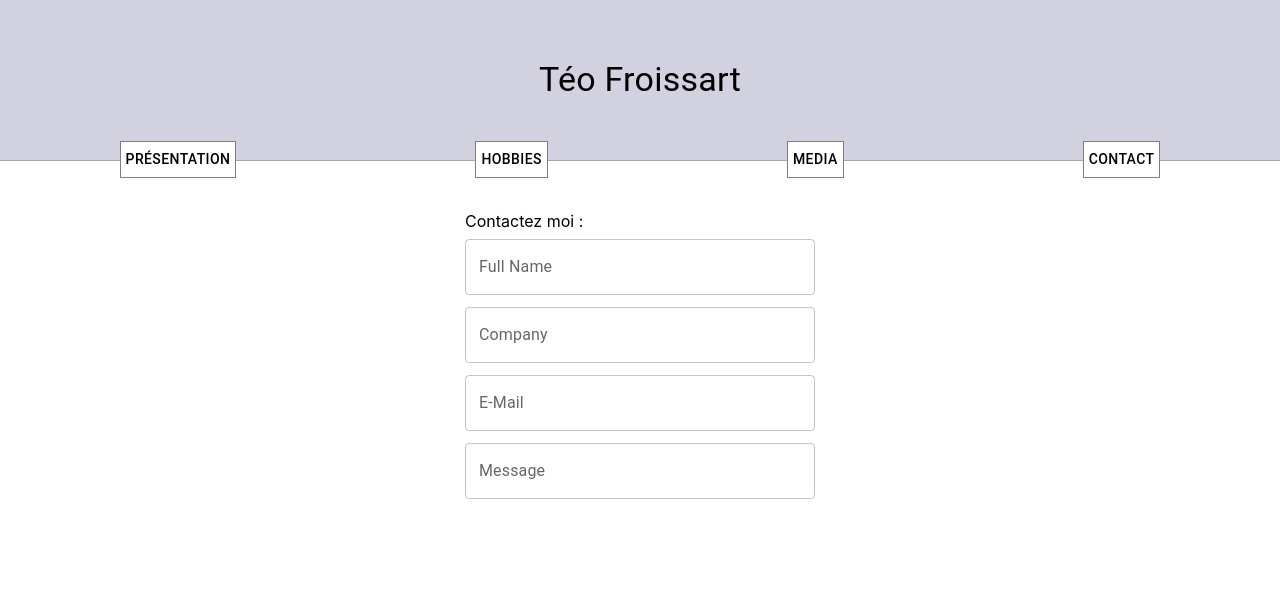
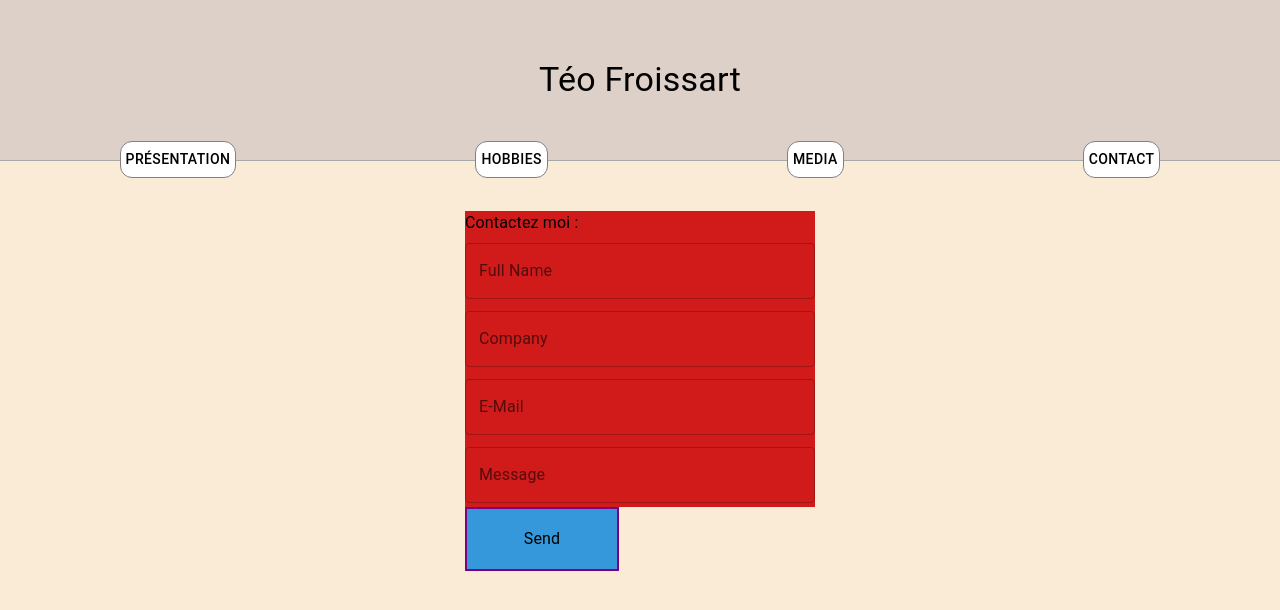
Before and after one commit to Arwcroc/site_moi, a React (Create React App) app in the folder frontend/: page /contact in a window 1280 px wide. Shown: the top 610 px of the page. Built offline with nearby package versions, Linux system fonts and the light colour scheme.

Commit message:
test contact page

```diff
--- a/frontend/package.json
+++ b/frontend/package.json
@@ -6,7 +6,7 @@
     "@emotion/react": "^11.11.1",
     "@emotion/styled": "^11.11.0",
     "@mui/icons-material": "^5.14.18",
-    "@mui/material": "^5.14.10",
+    "@mui/material": "^5.14.18",
     "@testing-library/jest-dom": "^5.17.0",
     "@testing-library/react": "^13.4.0",
     "@testing-library/user-event": "^13.5.0",
--- a/frontend/src/components/BottomSection/ContactPage.jsx
+++ b/frontend/src/components/BottomSection/ContactPage.jsx
@@ -1,19 +1,24 @@
 import React from 'react';
-import { Box, TextField } from '@mui/material';
+import { Box, TextField, Typography } from '@mui/material';
 
 const ContactPage = () => {
 	return (
-		<Box className="App__WebContainer__BottomSection__ContactPage__Main">
-			Contactez moi :
-			<TextField id="outlined-basic" label="Full Name" variant="outlined" margin="dense" className="App__WebContainer__BottomSection__ContactPage__Main__Name">
-			</TextField>
-			<TextField id="outlined-basic" label="Company" variant="outlined" margin="dense" className="App__WebContainer__BottomSection__ContactPage__Main__Name">
-			</TextField>
-			<TextField id="outlined-basic" label="E-Mail" variant="outlined" margin="dense" className="App__WebContainer__BottomSection__ContactPage__Main__Name">
-			</TextField>
-			<TextField id="outlined-basic" label="Message" multiline maxRows={4} margin="dense" className="App__WebContainer__BottomSection__ContactPage__Main__Name">
-			</TextField>
-		</Box>
+		<div className="App__WebContainer__BottomSection__ContactPage__Main">
+			<Box className="App__WebContainer__BottomSection__ContactPage__Info">
+				<Typography>Contactez moi :</Typography>
+				<TextField id="outlined-basic" fullWidth label="Full Name" variant="outlined" margin="dense" className="App__WebContainer__BottomSection__ContactPage__Main__Name">
+				</TextField>
+				<TextField id="outlined-basic" fullWidth label="Company" variant="outlined" margin="dense" className="App__WebContainer__BottomSection__ContactPage__Main__Name">
+				</TextField>
+				<TextField id="outlined-basic" fullWidth label="E-Mail" variant="outlined" margin="dense" className="App__WebContainer__BottomSection__ContactPage__Main__Name">
+				</TextField>
+				<TextField id="outlined-basic" fullWidth label="Message" multiline maxRows={4} margin="dense" className="App__WebContainer__BottomSection__ContactPage__Main__Name">
+				</TextField>
+			</Box>
+			<Box className="App__WebContainer__BottomSection__ContactPage__Send">
+				<Typography>Send</Typography>
+			</Box>
+		</div>
 	);
 }
 
--- a/frontend/src/components/BottomSection/HobbiesPage.jsx
+++ b/frontend/src/components/BottomSection/HobbiesPage.jsx
@@ -2,7 +2,6 @@ import React from 'react';
 import Box from '@mui/material/Box';
 
 const HobbiesPage = () => {
-
 	return (
 		<div className="App__WebContainer__BottomSection__HobbiesPage__Image">
 			<Box>
--- a/frontend/src/components/BottomSection/MediaPage.jsx
+++ b/frontend/src/components/BottomSection/MediaPage.jsx
@@ -86,7 +86,7 @@ const MediaPage = () => {
 					<TwitchElement username="joueur_du_grenier" />
 					<TwitchElement username="zerator" />
 					<TwitchElement username="antoinedaniel" />
-					<TwitchElement username="ponce" />
+					<TwitchElement username="bagherajones" />
 				</Grid>
 			</div>
 			<div className="App__WebContainer__BottomSection__MediaPage__YoutubePlace">
--- a/frontend/src/components/MenuSection/MenuSection.jsx
+++ b/frontend/src/components/MenuSection/MenuSection.jsx
@@ -9,7 +9,7 @@ const MenuSection = () => {
 			sx={{
 				width: "100%",
 				height: "20%",
-				background: "#cacadada",
+				background: "#DDD0C8",
 				borderBottom: "solid 1px darkgrey",
 			}}
 		>
--- a/frontend/src/index.css
+++ b/frontend/src/index.css
@@ -18,7 +18,7 @@ a {
 }
 
 a:hover {
-	color: #484649;
+	color: #474444;
 }
 
 .App {
@@ -69,6 +69,7 @@ a:hover {
 	padding: 5px;
 	background-color: white;
 	border: 1px solid grey;
+	border-radius: 12px;
 }
 
 .App__WebContainer__MenuSection__Home__Page__Hobbies {
@@ -77,6 +78,7 @@ a:hover {
 	padding: 5px;
 	background-color: white;
 	border: 1px solid grey;
+	border-radius: 12px;
 }
 
 .App__WebContainer__MenuSection__Home__Page__Media {
@@ -85,6 +87,7 @@ a:hover {
 	padding: 5px;
 	background-color: white;
 	border: 1px solid grey;
+	border-radius: 12px;
 }
 
 .App__WebContainer__MenuSection__Home__Page__Contact {
@@ -93,12 +96,14 @@ a:hover {
 	padding: 5px;
 	background-color: white;
 	border: 1px solid grey;
+	border-radius: 12px;
 }
 
 .App__WebContainer__BottomSection__PresentationPage {
 	display: flex;
 	flex-direction: row;
 	justify-content: center;
+	background-color: antiquewhite;
 }
 
 .App__WebContainer__BottomSection__PresentationPage__Loading {
@@ -177,6 +182,11 @@ a:hover {
 	background-color: #ec6c6c;
 }
 
+.App__WebContainer__BottomSection__MediaPage__TwitchPlace__Box__Pics {
+	width: 25%;
+	margin-left: 7%;
+}
+
 .App__WebContainer__BottomSection__MediaPage__YoutubePlace__Box {
 	/* z-index: 2; */
 	display: flex;
@@ -188,30 +198,31 @@ a:hover {
 	max-height: 100px;
 	margin: auto;
 	align-items: center;
-;}
-
-.App__WebContainer__BottomSection__MediaPage__TwitchPlace__Box__Pics {
-	width: 25%;
-	margin-left: 7%;
 }
 
-/* .App__WebContainer__BottomSection__MediaPage__TwitchPlace__Box__Info {
-
-}
-
-.App__WebContainer__BottomSection__MediaPage__TwitchPlace__Box__Info_Live {
-
-} */
 
 .App__WebContainer__BottomSection__ContactPage__Main {
 	display: flex;
 	flex-direction: column;
 	width: 350px;
-	margin-top: 50px;
-	margin-bottom: 50px;
+	margin-top: 25px;
+	margin-bottom: 15px;
 }
 
+.App__WebContainer__BottomSection__ContactPage__Info {
+	width: 100%;
+	margin-top: 25px;
+	background-color: #d11b1b;
+}
 
-.App__WebContainer__BottomSection__ContactPage__Main__Name {
-	background-color: #ffffff;
+.App__WebContainer__BottomSection__ContactPage__Send {
+	display: flex;
+	flex-direction: column;
+	align-items: center;
+	justify-content: center;
+	position: relative;
+	width: 150px;
+	height: 10%;
+	background-color: #3498db;
+	border: 2px solid purple;
 }
```
Also changed, not shown: 1 other file (tests, documents, lock files or other folders).
